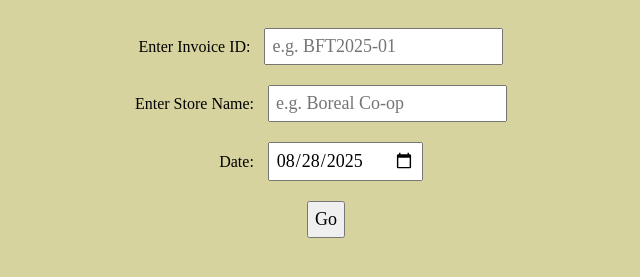
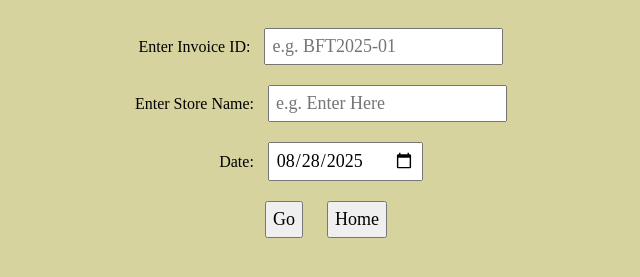
Before and after one commit to LLmlmlmlm/bft, a website: page index.html in a window 1280 px wide. Both pictures are taken after a click on the element "Invoice App". Shown: the part 331-608 px from the top of the page, without its empty margins (314-954 px from the left). Drawn offline with Linux system fonts and the light colour scheme.

Commit message:
Update index.html

```diff
--- a/index.html
+++ b/index.html
@@ -95,16 +95,18 @@
     <label for="invoiceId">Enter Invoice ID:</label>
     <input type="text" id="invoiceId" placeholder="e.g. BFT2025-01"><br>
     <label for="storeName">Enter Store Name:</label>
-    <input type="text" id="storeName" placeholder="e.g. Boreal Co-op"><br>
+    <input type="text" id="storeName" placeholder="e.g. Enter Here"><br>
     <label for="invoiceDate">Date:</label>
     <input type="date" id="invoiceDate"><br>
     <button onclick="goToTable()">Go</button>
+    <button onclick="showPage('homePage')">Home</button>
   </div>
 </div>
 
 <!-- INVOICE TABLE PAGE -->
 <div id="tablePage" class="page">
   <h2>Invoice Table</h2>
+  <button onclick="showPage('homePage')">Home</button>
   <button onclick="addRow()">Add Row</button>
   <button onclick="generateInvoice()">Done</button>
   <table id="invoiceTable">
@@ -124,10 +126,11 @@
 <!-- FINAL INVOICE VIEW PAGE -->
 <div id="invoicePage" class="page">
   <div style="text-align:right;margin-bottom:10px;">
+    <button onclick="showPage('homePage')">Home</button>
     <button onclick="updateInventoryFromInvoice()">Update Inventory</button>
+    <button onclick="reset()">Done</button>
   </div>
   <div id="invoiceView"></div>
-  <button onclick="reset()">Done</button>
 </div>
 
 <!-- INVENTORY PAGE -->
```
